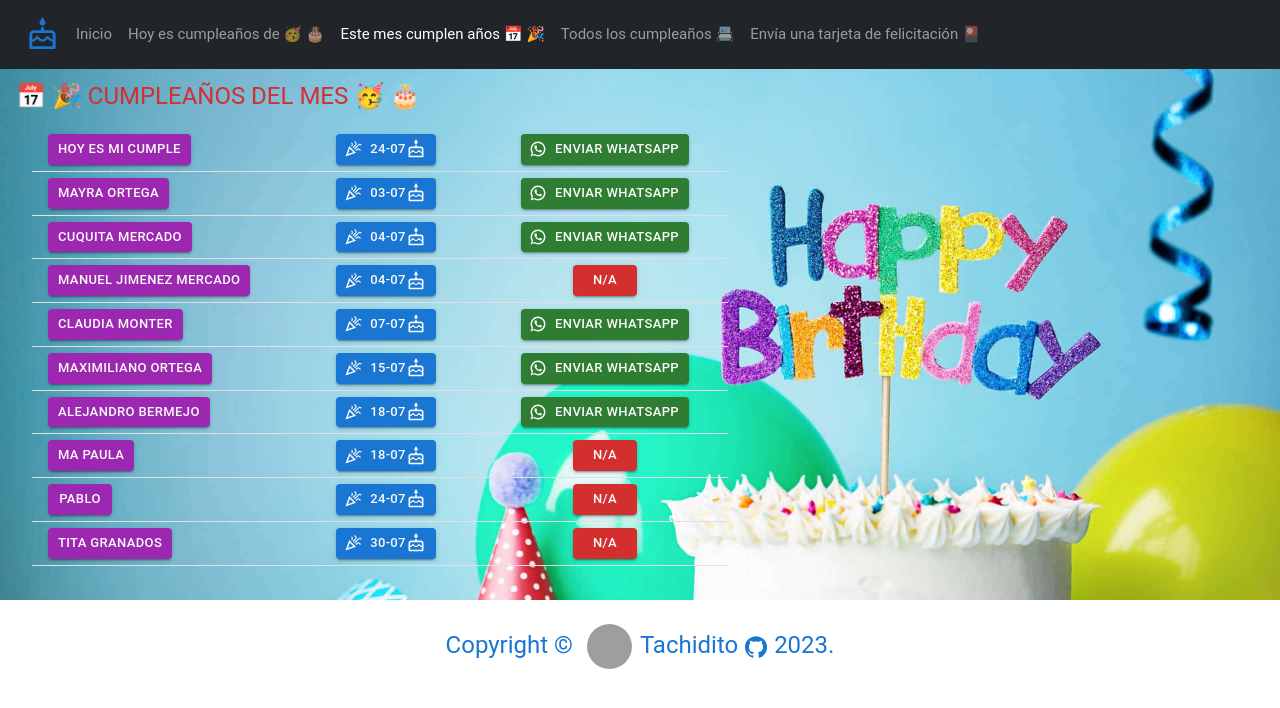
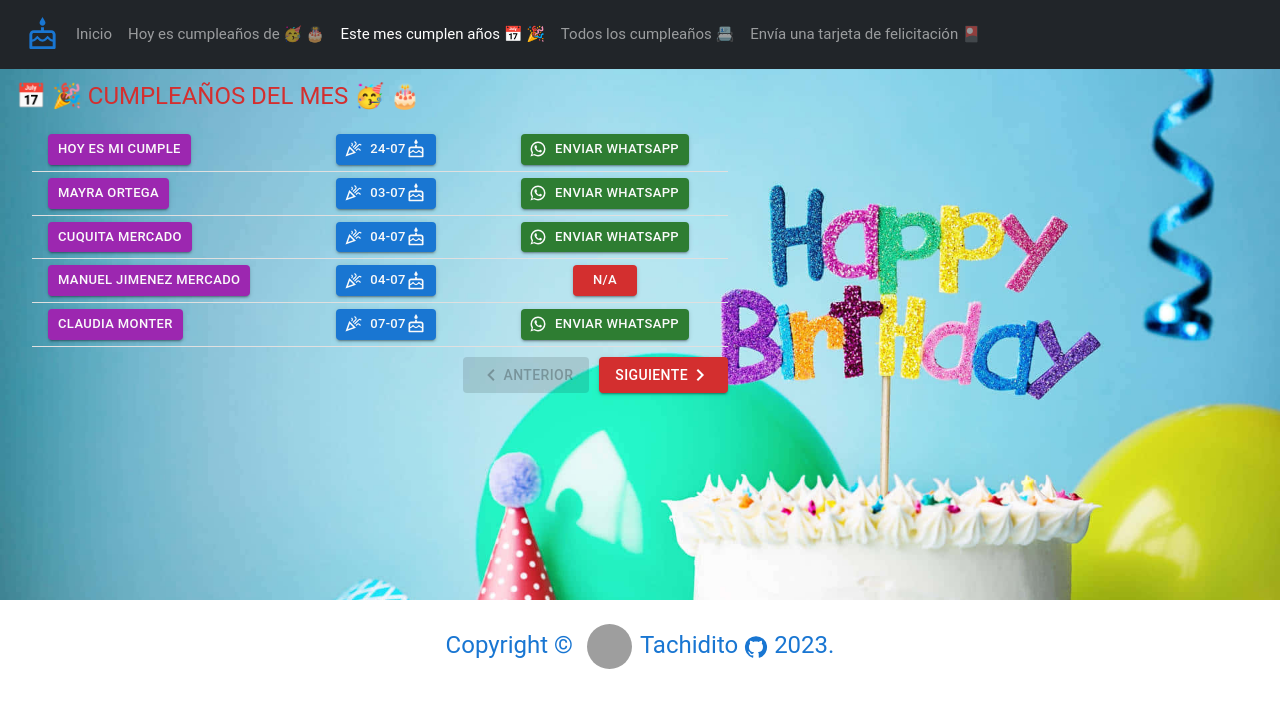
Before and after one commit to AxMar1221/app-cumpleanios, a React (Vite) app: page /birthMonth in a window 1280 px wide. Shown: the top 708 px of the page. Built offline with nearby package versions, Linux system fonts and the light colour scheme; grey boxes are pictures that could not be loaded; the HTML template or start-up script is replaced by a standard one.

Commit message:
birthdayOfMonth pagination

```diff
--- a/src/components/pages/BirthdaysOfMonth.jsx
+++ b/src/components/pages/BirthdaysOfMonth.jsx
@@ -1,3 +1,4 @@
+import { useState } from "react";
 import {
   Button,
   CardContent,
@@ -12,6 +13,8 @@ import {
 import {
   CakeOutlined,
   CelebrationOutlined,
+  NavigateBeforeOutlined,
+  NavigateNextOutlined,
   WhatsApp,
 } from "@mui/icons-material";
 import { blue, grey } from "@mui/material/colors";
@@ -19,6 +22,21 @@ import { getBirthdaysOfMonth, sendWhatsMessage } from "../../helpers";
 
 export const BirthdaysOfMonth = () => {
   const months = getBirthdaysOfMonth();
+  const itemsPerPage = 5;
+  const totalPages = Math.ceil(months.length / itemsPerPage);
+
+  const [currentPage, setCurrentPage] = useState(1);
+
+  const handleNextPage = () => {
+    setCurrentPage((prevPage) => Math.min(prevPage + 1, totalPages));
+  };
+
+  const handlePrevPage = () => {
+    setCurrentPage((prevPage) => Math.max(prevPage - 1, 1));
+  };
+
+  const startIndex = (currentPage - 1) * itemsPerPage;
+  const visibleMonths = months.slice(startIndex, startIndex + itemsPerPage);
 
   return (
     <>
@@ -28,11 +46,11 @@ export const BirthdaysOfMonth = () => {
         </Typography>
 
         <Grid container direction="row" item xs={9} sm={9} md={7} lg={7} xl={7}>
-          {months.length > 0 ? (
+          {visibleMonths.length > 0 ? (
             <TableContainer sx={{ padding: 2 }}>
               <Table sx={{ minWidth: 650 }} size="small">
                 <TableBody>
-                  {months.map((person, i) => (
+                  {visibleMonths.map((person, i) => (
                     <TableRow key={i}>
                       <TableCell sx={{ color: grey[50] }}>
                         <Button
@@ -82,6 +100,26 @@ export const BirthdaysOfMonth = () => {
                   ))}
                 </TableBody>
               </Table>
+              <div style={{ display: "flex", justifyContent: "right", marginTop: "10px" }}>
+                <Button
+                  variant="contained"
+                  color="error"
+                  onClick={handlePrevPage}
+                  disabled={currentPage === 1}
+                >
+                <NavigateBeforeOutlined />
+                  Anterior
+                </Button>
+                <Button
+                  variant="contained"
+                  color="error"
+                  onClick={handleNextPage}
+                  disabled={currentPage === totalPages}
+                  style={{ marginLeft: "10px" }}
+                >
+                  Siguiente <NavigateNextOutlined />
+                </Button>
+              </div>
             </TableContainer>
           ) : (
             <Typography
```
